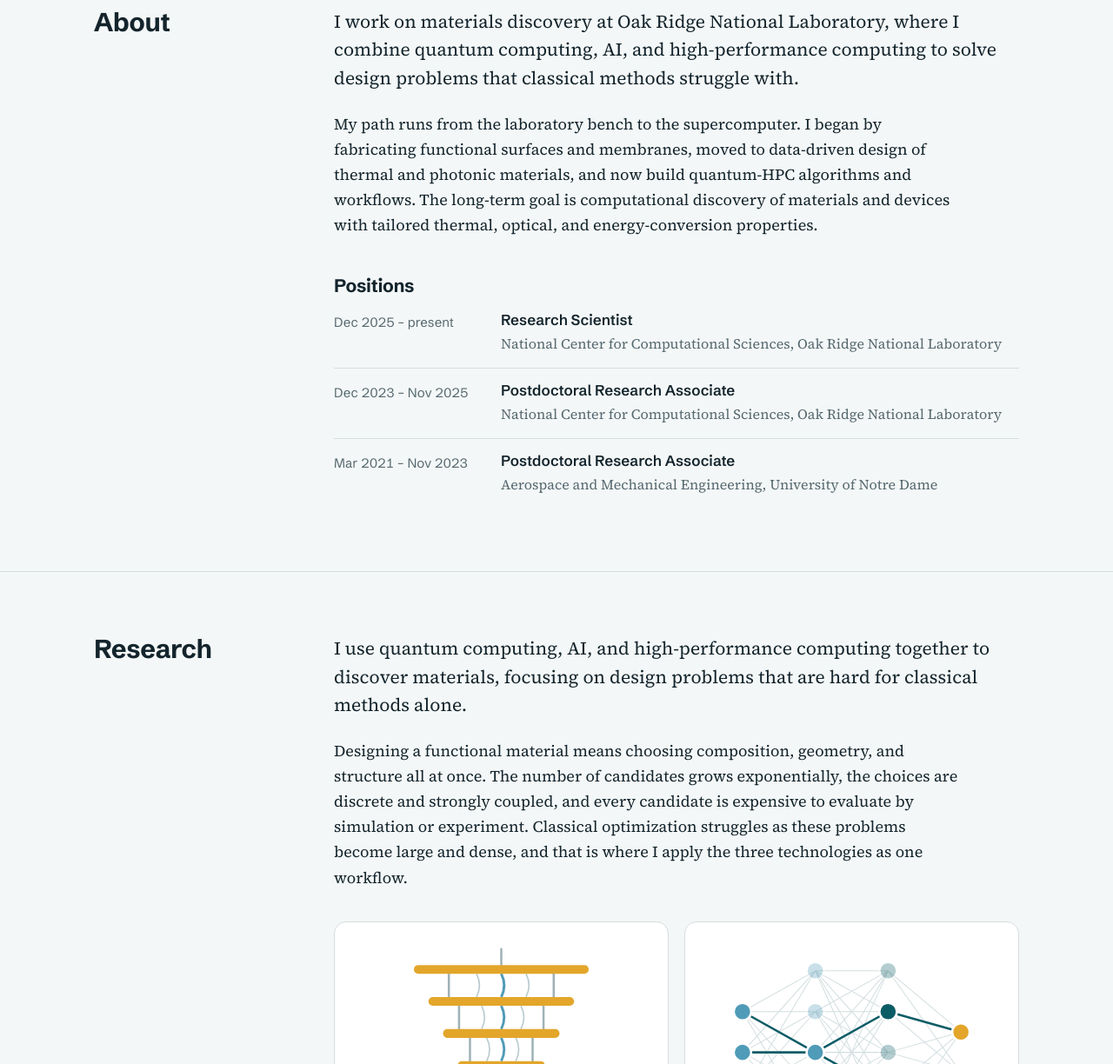
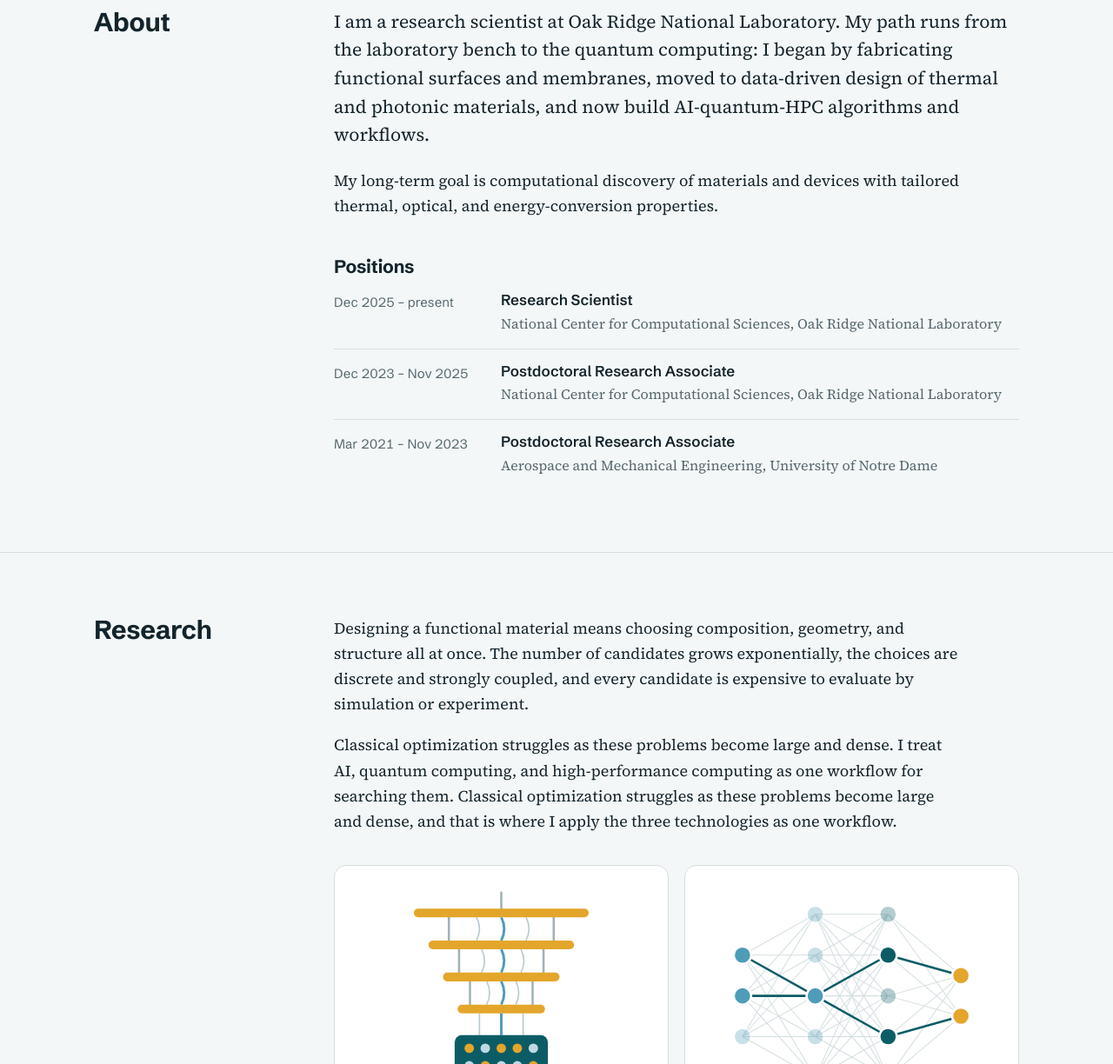
Before and after one commit to Seongmin-Kim-ornl/skim.github.io, a plain HTML site: page index.html in a window 1280 px wide. Shown: the part 800-2024 px from the top of the page at 87% size. Drawn offline with Linux system fonts and the light colour scheme.

Commit message:
Update index.html

```diff
--- a/index.html
+++ b/index.html
@@ -276,8 +276,8 @@
   <div class="wrap">
     <h2>About</h2>
     <div>
-      <p class="prose lead">I work on materials discovery at Oak Ridge National Laboratory, where I combine quantum computing, AI, and high-performance computing to solve design problems that classical methods struggle with.</p>
-      <p class="prose">My path runs from the laboratory bench to the supercomputer. I began by fabricating functional surfaces and membranes, moved to data-driven design of thermal and photonic materials, and now build quantum-HPC algorithms and workflows. The long-term goal is computational discovery of materials and devices with tailored thermal, optical, and energy-conversion properties.</p>
+      <p class="prose lead">I am a research scientist at Oak Ridge National Laboratory. My path runs from the laboratory bench to the quantum computing: I began by fabricating functional surfaces and membranes, moved to data-driven design of thermal and photonic materials, and now build AI-quantum-HPC algorithms and workflows.</p>
+      <p class="prose">My long-term goal is computational discovery of materials and devices with tailored thermal, optical, and energy-conversion properties.</p>
 
       <h3>Positions</h3>
       <ul class="rows">
@@ -294,8 +294,8 @@
   <div class="wrap">
     <h2>Research</h2>
     <div>
-      <p class="prose lead">I use quantum computing, AI, and high-performance computing together to discover materials, focusing on design problems that are hard for classical methods alone.</p>
-      <p class="prose">Designing a functional material means choosing composition, geometry, and structure all at once. The number of candidates grows exponentially, the choices are discrete and strongly coupled, and every candidate is expensive to evaluate by simulation or experiment. Classical optimization struggles as these problems become large and dense, and that is where I apply the three technologies as one workflow.</p>
+      <p class="prose">Designing a functional material means choosing composition, geometry, and structure all at once. The number of candidates grows exponentially, the choices are discrete and strongly coupled, and every candidate is expensive to evaluate by simulation or experiment.</p>
+      <p class="prose">Classical optimization struggles as these problems become large and dense. I treat AI, quantum computing, and high-performance computing as one workflow for searching them. Classical optimization struggles as these problems become large and dense, and that is where I apply the three technologies as one workflow.</p>
 
       <div class="fig-row">
         <figure class="fig">
```
